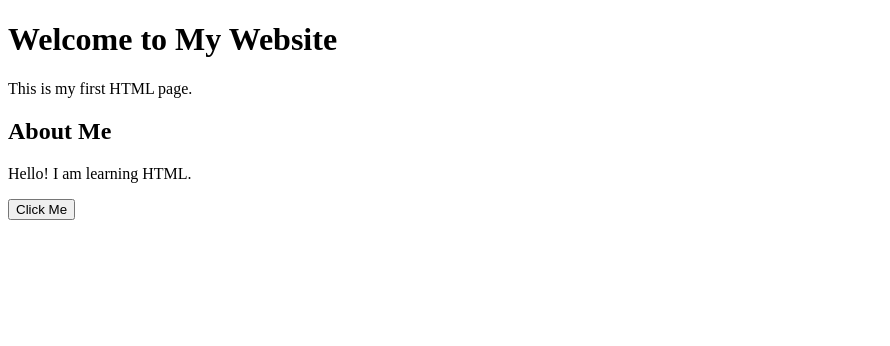
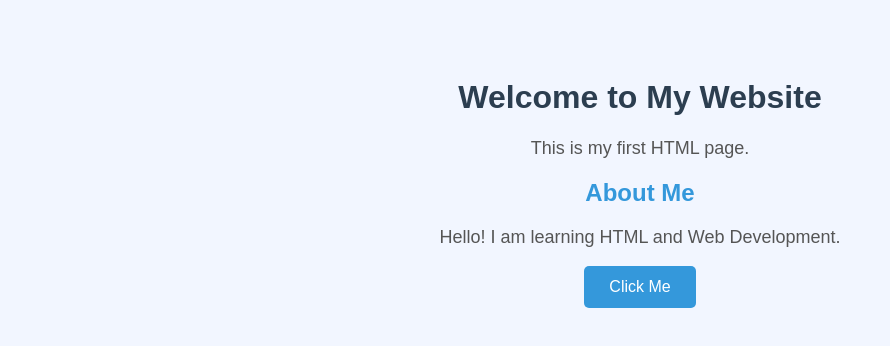
Before and after one commit to ismattithii/index-sre, a plain HTML site: page index.html in a window 1280 px wide. Shown: the whole page, without its empty margins (0-890 px from the left). Drawn offline with Linux system fonts and the light colour scheme.

Commit message:
Update index.html

```diff
--- a/index.html
+++ b/index.html
@@ -1,17 +1,57 @@
+
 <!DOCTYPE html>
 <html lang="en">
 <head>
     <meta charset="UTF-8">
     <meta name="viewport" content="width=device-width, initial-scale=1.0">
     <title>My Web Page</title>
+
+    <style>
+        body {
+            font-family: Arial, sans-serif;
+            background-color: #f2f6ff;
+            text-align: center;
+            padding: 50px;
+        }
+
+        h1 {
+            color: #2c3e50;
+        }
+
+        h2 {
+            color: #3498db;
+        }
+
+        p {
+            color: #555;
+            font-size: 18px;
+        }
+
+        button {
+            background-color: #3498db;
+            color: white;
+            border: none;
+            padding: 12px 25px;
+            font-size: 16px;
+            border-radius: 5px;
+            cursor: pointer;
+        }
+
+        button:hover {
+            background-color: #217dbb;
+        }
+    </style>
 </head>
+
 <body>
 
     <h1>Welcome to My Website</h1>
+
     <p>This is my first HTML page.</p>
 
     <h2>About Me</h2>
-    <p>Hello! I am learning HTML.</p>
+
+    <p>Hello! I am learning HTML and Web Development.</p>
 
     <button>Click Me</button>
 
```
